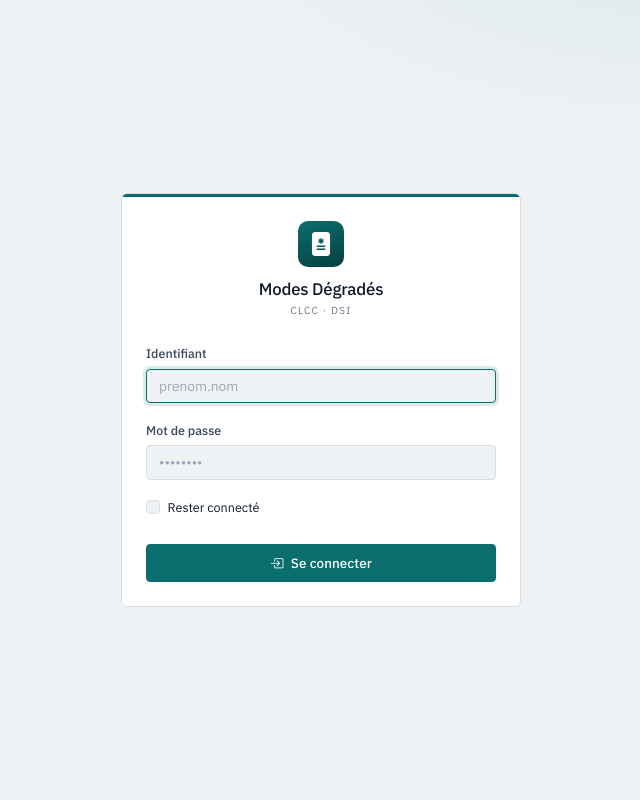
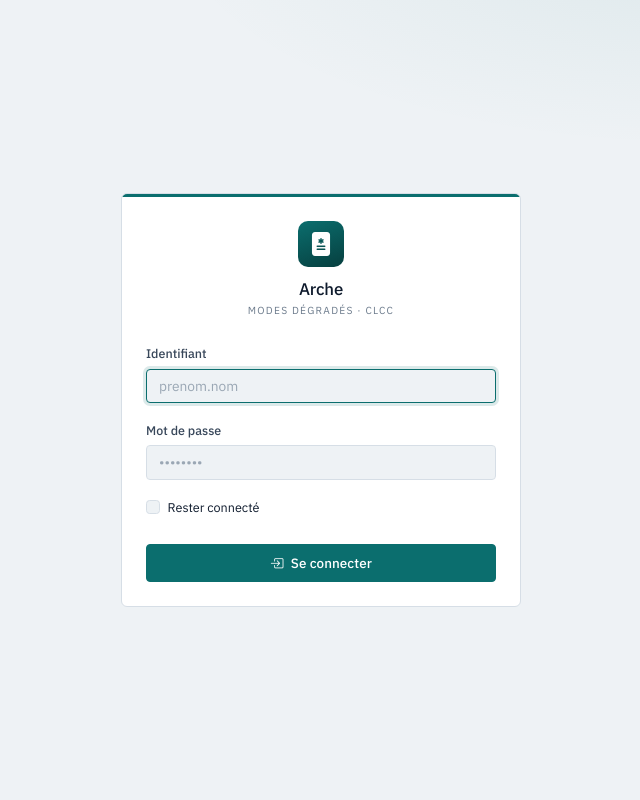
Before and after one commit to MGio12/StageSarcophage, a Flask app: page /login in a window 1280 px wide. Shown: the whole page, without its empty margins (319-959 px from the left). Run offline with Flask 3, Linux system fonts and the light colour scheme; some libraries are stand-ins or nearby versions.

Commit message:
feat(ui): nom affiche Arche dans l interface
Le titre, la marque de la barre laterale et la page de connexion
affichent desormais Arche (sous-titre Modes degrades - CLCC),
en coherence avec le rapport de stage.

Co-Authored-By: Claude Fable 5 <noreply@anthropic.com>

```diff
--- a/app/templates/api/docs.html
+++ b/app/templates/api/docs.html
@@ -1,5 +1,5 @@
 {% extends "base.html" %}
-{% block title %}Documentation API - Modes Dégradés{% endblock %}
+{% block title %}Documentation API - Arche{% endblock %}
 {% block head_extra %}
   <link rel="stylesheet" href="https://cdn.jsdelivr.net/npm/swagger-ui-dist@5/swagger-ui.css">
 {% endblock %}
--- a/app/templates/auth/login.html
+++ b/app/templates/auth/login.html
@@ -1,5 +1,5 @@
 {% extends "base.html" %}
-{% block title %}Connexion - Modes Dégradés CLCC{% endblock %}
+{% block title %}Connexion - Arche{% endblock %}
 
 {% block content %}
 <div class="login-shell">
@@ -9,8 +9,8 @@
       <div class="card-body p-4 pt-4">
         <div class="text-center mb-4">
           <span class="login-glyph" aria-hidden="true"><i class="bi bi-file-medical-fill fs-4"></i></span>
-          <h1 class="h4 mb-1">Modes Dégradés</h1>
-          <div class="login-sub">CLCC · DSI</div>
+          <h1 class="h4 mb-1">Arche</h1>
+          <div class="login-sub">Modes dégradés · CLCC</div>
         </div>
 
         <form method="POST">
--- a/app/templates/base.html
+++ b/app/templates/base.html
@@ -4,7 +4,7 @@
   <meta charset="UTF-8">
   <meta name="viewport" content="width=device-width, initial-scale=1.0">
   <meta name="color-scheme" content="light">
-  <title>{% block title %}Modes Dégradés - CLCC{% endblock %}</title>
+  <title>{% block title %}Arche - CLCC{% endblock %}</title>
   <link href="{{ url_for('static', filename='vendor/bootstrap/bootstrap.min.css') }}" rel="stylesheet">
   <link href="{{ url_for('static', filename='vendor/bootstrap-icons/bootstrap-icons.min.css') }}" rel="stylesheet">
   <link rel="stylesheet" href="{{ url_for('static', filename='css/style.css') }}">
@@ -22,8 +22,8 @@
       <div class="app-brand">
         <span class="glyph" aria-hidden="true"><i class="bi bi-file-medical-fill"></i></span>
         <span>
-          <span class="name d-block">Modes Dégradés</span>
-          <span class="sub">CLCC · DSI</span>
+          <span class="name d-block">Arche</span>
+          <span class="sub">Modes dégradés · CLCC</span>
         </span>
       </div>
 
--- a/app/templates/documents/index.html
+++ b/app/templates/documents/index.html
@@ -1,6 +1,6 @@
 {% extends "base.html" %}
 {% import "_macros.html" as ui %}
-{% block title %}Documents - Modes Dégradés{% endblock %}
+{% block title %}Documents - Arche{% endblock %}
 
 {% block content %}
 <div class="d-flex justify-content-between align-items-center mb-3">
--- a/app/templates/journaux/index.html
+++ b/app/templates/journaux/index.html
@@ -1,6 +1,6 @@
 {% extends "base.html" %}
 {% import "_macros.html" as ui %}
-{% block title %}Journaux - Modes Dégradés{% endblock %}
+{% block title %}Journaux - Arche{% endblock %}
 
 {% block content %}
 <div class="d-flex justify-content-between align-items-center mb-3">
--- a/app/templates/main/dashboard.html
+++ b/app/templates/main/dashboard.html
@@ -1,5 +1,5 @@
 {% extends "base.html" %}
-{% block title %}Tableau de bord - Modes Dégradés{% endblock %}
+{% block title %}Tableau de bord - Arche{% endblock %}
 
 {% block topbar_actions %}
   <a href="{{ url_for('sources.nouvelle') }}" class="btn btn-outline-secondary btn-sm">
--- a/app/templates/sources/archivees.html
+++ b/app/templates/sources/archivees.html
@@ -1,6 +1,6 @@
 {% extends "base.html" %}
 {% import "_macros.html" as ui %}
-{% block title %}Sources archivées - Modes Dégradés{% endblock %}
+{% block title %}Sources archivées - Arche{% endblock %}
 
 {% block content %}
 <div class="d-flex justify-content-between align-items-center mb-4">
--- a/app/templates/sources/form.html
+++ b/app/templates/sources/form.html
@@ -1,5 +1,5 @@
 {% extends "base.html" %}
-{% block title %}{{ titre }} - Modes Dégradés{% endblock %}
+{% block title %}{{ titre }} - Arche{% endblock %}
 
 {% block content %}
 <div class="d-flex justify-content-between align-items-center mb-4">
--- a/app/templates/sources/index.html
+++ b/app/templates/sources/index.html
@@ -1,6 +1,6 @@
 {% extends "base.html" %}
 {% import "_macros.html" as ui %}
-{% block title %}Sources - Modes Dégradés{% endblock %}
+{% block title %}Sources - Arche{% endblock %}
 
 {% block content %}
 <div class="d-flex justify-content-between align-items-center mb-4">
```
